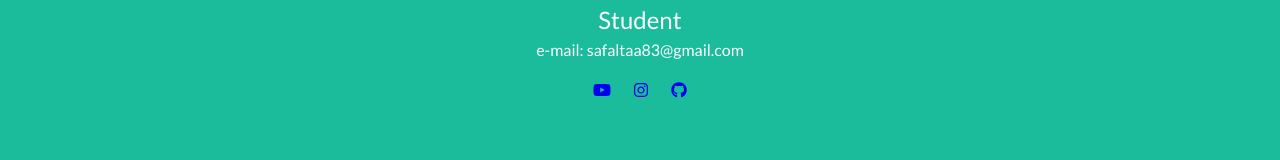
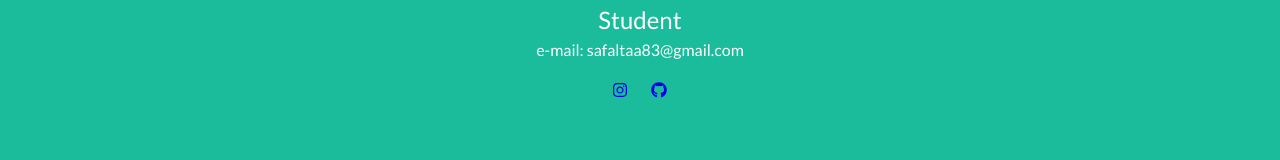
Before and after one commit to SaiSaf/Portfolio-Website, a plain HTML site: page index.html in a window 1280 px wide. Shown: the part 622-782 px from the top of the page. Drawn offline with nearby package versions, Linux system fonts and the light colour scheme.

Commit message:
Update index.html

```diff
--- a/index.html
+++ b/index.html
@@ -31,7 +31,6 @@
                 <p class="masthead-subheading font-weight-light mb-0">Student</p>
                 <p class="container">e-mail: safaltaa83@gmail.com </p>
                 <nav>
-                    <a href="http://youtube.com/@bnnn47"><i class="fab fa-youtube"></i></a>
                     <a href="http://instagram.com/dazzlingadksafalta135"><i class="fab fa-instagram"></i></a>
                     <a href="http://github.com/SaiSaf"><i class="fab fa-github"></i></a>
                 </nav>
```
